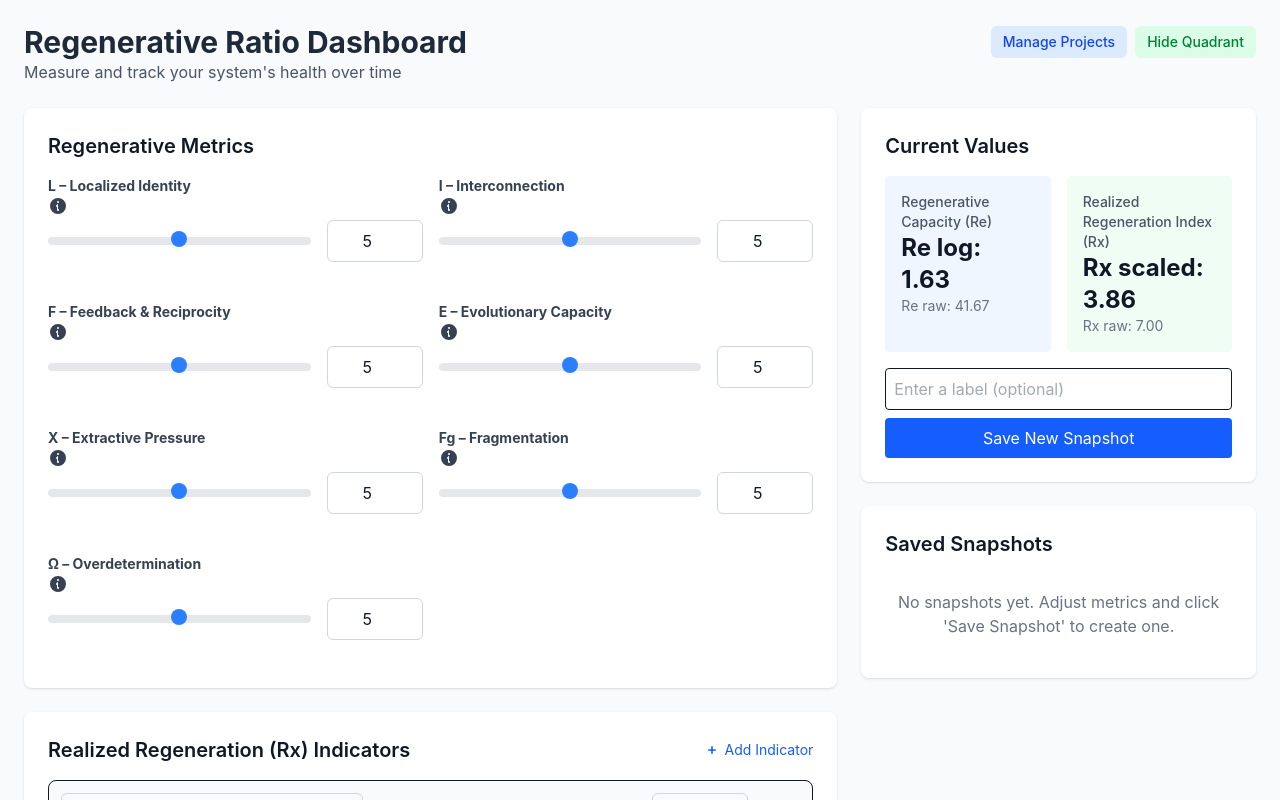
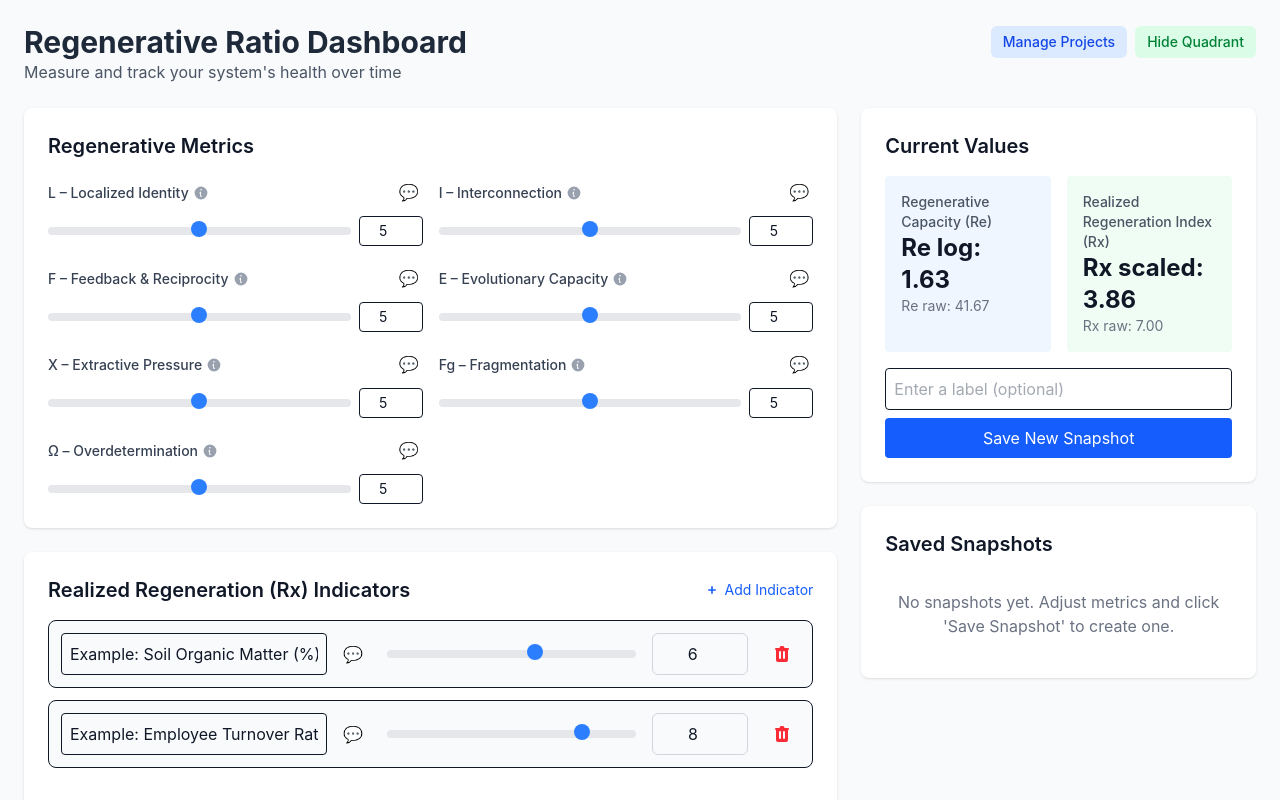
Before and after one commit to GregTrifan/re-calculator, a React (Vite) app: page / in a window 1280 px wide. Shown: the top 800 px of the page. Built offline with nearby package versions, Linux system fonts and the light colour scheme.

Commit message:
add comment fields

```diff
--- a/src/ReRxManager.jsx
+++ b/src/ReRxManager.jsx
@@ -6,6 +6,7 @@ import { generateColorFromId, getLightBackgroundColor } from './utils/colorUtils
 import ProjectManager from './components/ProjectManager';
 import ReMetricSlider from './components/ReMetricSlider';
 import RxIndicatorInput from './components/RxIndicatorInput';
+import ReMetricInput from './components/ReMetricInput';
 import QuadrantChart from './components/QuadrantChart';
 import TemporalEvolutionChart from './components/TemporalEvolutionChart';
 import { InfoIcon, PlusIcon, TrashIcon, PencilIcon, CheckIcon, XIcon } from './components/Icons';
@@ -22,6 +23,16 @@ const INITIAL_METRICS = {
   X: 5,
   Fg: 5,
   Omega: 5
+};
+
+const INITIAL_METRIC_COMMENTS = {
+  L: '',
+  I: '',
+  F: '',
+  E: '',
+  X: '',
+  Fg: '',
+  Omega: ''
 };
 
 const INITIAL_RX_INDICATORS = [
@@ -76,6 +87,8 @@ function ReRxManager() {
   const [activeProjectId, setActiveProjectId] = useState(null);
   const [metrics, setMetrics] = useState(INITIAL_METRICS);
   const [rxIndicators, setRxIndicators] = useState(INITIAL_RX_INDICATORS);
+  const [indicatorComments, setIndicatorComments] = useState({});
+  const [metricComments, setMetricComments] = useState(INITIAL_METRIC_COMMENTS);
   const [snapshotLabel, setSnapshotLabel] = useState('');
   const [editingSnapshotId, setEditingSnapshotId] = useState(null);
   const [showProjectManager, setShowProjectManager] = useState(false);
@@ -215,6 +228,21 @@ function ReRxManager() {
     const { reLog } = calculateRe();
     const { rxScaled } = calculateRx();
 
+    // Prepare indicators with their comments
+    const indicatorsWithComments = rxIndicators.map(indicator => ({
+      ...indicator,
+      comment: indicatorComments[indicator.id] || ''
+    }));
+
+    // Prepare metrics with their comments for saving
+    const metricsWithComments = Object.keys(metrics).reduce((acc, key) => ({
+      ...acc,
+      [key]: metrics[key] // Keep just the value for now to maintain backward compatibility
+    }), {});
+
+    // Store metric comments separately in the snapshot
+    const snapshotMetricComments = { ...metricComments };
+
     setProjects(prevProjects =>
       prevProjects.map(proj => {
         if (proj.id === activeProjectId) {
@@ -225,8 +253,9 @@ function ReRxManager() {
                 return {
                   ...tp,
                   label: snapshotLabel.trim() || `Snapshot ${new Date().toLocaleString()}`,
-                  metrics: { ...metrics },
-                  rxIndicators: [...rxIndicators],
+                  metrics: metricsWithComments,
+                  metricComments: snapshotMetricComments,
+                  rxIndicators: indicatorsWithComments,
                   reLog,
                   rxScaled,
                   x: reLog,
@@ -244,6 +273,7 @@ function ReRxManager() {
     // Reset editing state
     setEditingSnapshotId(null);
     setSnapshotLabel('');
+    setIndicatorComments({});
   };
 
   // Cancel editing and reset form
@@ -251,6 +281,8 @@ function ReRxManager() {
     setEditingSnapshotId(null);
     setMetrics(INITIAL_METRICS);
     setRxIndicators(INITIAL_RX_INDICATORS);
+    setIndicatorComments({});
+    setMetricComments(INITIAL_METRIC_COMMENTS);
     setSnapshotLabel('');
   };
 
@@ -263,6 +295,12 @@ function ReRxManager() {
       return;
     }
 
+    // Prepare indicators with their comments
+    const indicatorsWithComments = rxIndicators.map(indicator => ({
+      ...indicator,
+      comment: indicatorComments[indicator.id] || ''
+    }));
+
     const label = customLabel || (snapshotLabel.trim() !== '' ? snapshotLabel : `Snapshot ${new Date().toLocaleString()}`);
     console.log('Using label:', label);
 
@@ -274,8 +312,12 @@ function ReRxManager() {
       id: Date.now().toString(),
       label: label.trim(),
       timestamp: new Date().toISOString(),
-      metrics: { ...metrics },
-      rxIndicators: rxIndicators.map(({ id, name, value }) => ({ id, name, value })),
+      metrics: Object.keys(metrics).reduce((acc, key) => ({
+        ...acc,
+        [key]: metrics[key] // Keep just the value for now to maintain backward compatibility
+      }), {}),
+      metricComments: { ...metricComments },
+      rxIndicators: indicatorsWithComments,
       reLog,
       rxScaled,
       // Add coordinates for quadrant chart using the calculated values
@@ -338,16 +380,35 @@ function ReRxManager() {
 
     // Update metrics
     setMetrics({
-      ...snapshot.metrics,
-      // Ensure all metrics are defined and within range
-      L: Math.min(10, Math.max(0, snapshot.metrics.L || 5)),
-      I: Math.min(10, Math.max(0, snapshot.metrics.I || 5)),
-      F: Math.min(10, Math.max(0, snapshot.metrics.F || 5)),
-      E: Math.min(10, Math.max(0, snapshot.metrics.E || 5)),
-      X: Math.min(10, Math.max(0, snapshot.metrics.X || 5)),
-      Fg: Math.min(10, Math.max(0, snapshot.metrics.Fg || 5)),
-      Omega: Math.min(10, Math.max(0, snapshot.metrics.Omega || 5))
+      L: Math.min(10, Math.max(0, snapshot.metrics?.L || 5)),
+      I: Math.min(10, Math.max(0, snapshot.metrics?.I || 5)),
+      F: Math.min(10, Math.max(0, snapshot.metrics?.F || 5)),
+      E: Math.min(10, Math.max(0, snapshot.metrics?.E || 5)),
+      X: Math.min(10, Math.max(0, snapshot.metrics?.X || 5)),
+      Fg: Math.min(10, Math.max(0, snapshot.metrics?.Fg || 5)),
+      Omega: Math.min(10, Math.max(0, snapshot.metrics?.Omega || 5))
     });
+
+    // Load metric comments if they exist
+    if (snapshot.metricComments) {
+      setMetricComments({
+        ...INITIAL_METRIC_COMMENTS,
+        ...snapshot.metricComments
+      });
+    } else {
+      setMetricComments(INITIAL_METRIC_COMMENTS);
+    }
+
+    // Load indicator comments
+    if (snapshot.rxIndicators) {
+      const comments = {};
+      snapshot.rxIndicators.forEach(ind => {
+        if (ind.comment) {
+          comments[ind.id] = ind.comment;
+        }
+      });
+      setIndicatorComments(comments);
+    }
 
     // Set the snapshot label if we're editing
     if (isEdit) {
@@ -374,9 +435,18 @@ function ReRxManager() {
 
   // Rx Indicator management
   const handleMetricChange = (metric, value) => {
+    const newValue = Math.min(10, Math.max(0, parseFloat(value) || 0));
     setMetrics(prev => ({
       ...prev,
-      [metric]: Math.min(10, Math.max(0, parseFloat(value) || 0))
+      [metric]: newValue
+    }));
+    return newValue;
+  };
+
+  const handleMetricCommentChange = (metricId, text) => {
+    setMetricComments(prev => ({
+      ...prev,
+      [metricId]: text
     }));
   };
 
@@ -384,6 +454,13 @@ function ReRxManager() {
     setRxIndicators(
       rxIndicators.map(ind => (ind.id === id ? { ...ind, [field]: value } : ind))
     );
+  };
+
+  const handleCommentChange = (indicatorId, text) => {
+    setIndicatorComments(prev => ({
+      ...prev,
+      [indicatorId]: text
+    }));
   };
 
   const handleRxIndicatorNameChange = (id, name) => {
@@ -468,19 +545,24 @@ function ReRxManager() {
           <div className="bg-white p-6 rounded-lg shadow">
             <h2 className="text-xl font-semibold mb-4">Regenerative Metrics</h2>
             <div className="grid grid-cols-1 md:grid-cols-2 gap-4">
-              {Object.entries(metrics).map(([key, value]) => (
-                <ReMetricSlider
+              {Object.entries(metrics).map(([key, value]) => {
+                const definition = variableDefinitions[key];
+                return (
+                  <ReMetricInput
                     key={key}
                     id={key}
                     label={key}
                     value={value}
-                  onChange={(e) => handleMetricChange(key, parseFloat(e.target.value))}
+                    onChange={(newValue) => handleMetricChange(key, newValue)}
                     min={0.01}
                     max={10}
                     step={0.01}
-                  definition={variableDefinitions[key]}
+                    definition={definition} // Pass the full definition object
+                    comment={metricComments[key] || ''}
+                    onCommentChange={handleMetricCommentChange}
                   />
-              ))}
+                );
+              })}
             </div>
           </div>
 
@@ -497,7 +579,14 @@ function ReRxManager() {
             </div>
             <div className="space-y-2 mb-4">
               {rxIndicators.map(ind => (
-                <RxIndicatorInput key={ind.id} indicator={ind} onUpdate={handleRxIndicatorChange} onRemove={removeRxIndicator} />
+                <RxIndicatorInput
+                  key={ind.id}
+                  indicator={ind}
+                  onUpdate={handleRxIndicatorChange}
+                  onRemove={removeRxIndicator}
+                  comment={indicatorComments[ind.id] || ''}
+                  onCommentChange={handleCommentChange}
+                />
               ))}
             </div>
           </div>
--- /dev/null
+++ b/src/components/ReMetricInput.jsx
@@ -0,0 +1,94 @@
+import React, { useState } from 'react';
+import Tooltip from './Tooltip';
+import { InfoIcon } from './Icons';
+
+const ReMetricInput = ({ id, label, value, min, max, step, definition, onChange, comment = '', onCommentChange }) => {
+  const [showComment, setShowComment] = useState(false);
+  const [localValue, setLocalValue] = useState(value);
+
+  const handleChange = (e) => {
+    const newValue = parseFloat(e.target.value);
+    setLocalValue(newValue);
+    onChange(newValue);
+  };
+
+  const handleBlur = () => {
+    // Ensure value stays within bounds
+    const clampedValue = Math.min(max, Math.max(min, localValue));
+    if (clampedValue !== localValue) {
+      setLocalValue(clampedValue);
+      onChange(clampedValue);
+    }
+  };
+
+  return (
+    <div className="space-y-2">
+      <div className="flex items-center justify-between">
+        <div className="flex items-center min-w-0">
+          <Tooltip text={definition?.description || ''}>
+            <div className="flex items-center min-w-0">
+              <label
+                htmlFor={id}
+                className="block text-sm font-medium text-gray-700 truncate"
+                title={definition?.name || label}
+              >
+                {definition?.name || label}
+              </label>
+              <span className="ml-1 text-gray-400 hover:text-gray-600 cursor-help flex-shrink-0">
+                <InfoIcon className="h-4 w-4" />
+              </span>
+            </div>
+          </Tooltip>
+        </div>
+        <div className="flex items-center">
+          <button
+            type="button"
+            onClick={() => setShowComment(!showComment)}
+            className="ml-2 p-1 text-gray-500 hover:text-gray-700"
+            title={showComment ? 'Hide comment' : 'Add comment'}
+          >
+            {comment ? '📝' : '💬'}
+          </button>
+        </div>
+      </div>
+
+      <div className="flex items-center space-x-2">
+        <input
+          type="range"
+          id={id}
+          min={min}
+          max={max}
+          step={step}
+          value={localValue}
+          onChange={handleChange}
+          onBlur={handleBlur}
+          className="flex-1 h-2 bg-gray-200 rounded-lg appearance-none cursor-pointer"
+        />
+        <input
+          type="number"
+          min={min}
+          max={max}
+          step={step}
+          value={localValue}
+          onChange={handleChange}
+          onBlur={handleBlur}
+          className="w-16 p-1 border rounded text-center text-sm"
+        />
+      </div>
+
+      {showComment && (
+        <div className="mt-1">
+          <textarea
+            value={comment}
+            onChange={(e) => onCommentChange && onCommentChange(id, e.target.value)}
+            className="w-full p-2 text-xs border rounded"
+            placeholder={`Add notes about ${label}...`}
+            rows="2"
+          />
+        </div>
+      )}
+    </div>
+  );
+};
+
+export default ReMetricInput;
--- a/src/components/RxIndicatorInput.jsx
+++ b/src/components/RxIndicatorInput.jsx
@@ -1,16 +1,44 @@
-import React from 'react';
+import React, { useState, useEffect } from 'react';
 import { TrashIcon } from './Icons';
 
-const RxIndicatorInput = ({ indicator, onUpdate, onRemove }) => {
+const RxIndicatorInput = ({
+  indicator,
+  onUpdate,
+  onRemove,
+  comment = '',
+  onCommentChange
+}) => {
+  const [showComment, setShowComment] = useState(false);
     return (
         <div className="flex items-center space-x-4 mb-3 p-3 bg-gray-50 rounded-lg border">
-            <input
-                type="text"
-                value={indicator.name}
-                onChange={(e) => onUpdate(indicator.id, 'name', e.target.value)}
-                placeholder="Indicator Name (e.g., 'Water Quality')"
-                className="flex-grow p-2 border border-gray-300 rounded-md focus:ring-blue-500 focus:border-blue-500"
-            />
+            <div className="flex-1 space-y-2">
+        <div className="flex items-center space-x-2">
+          <input
+            type="text"
+            value={indicator.name}
+            onChange={(e) => onUpdate(indicator.id, 'name', e.target.value)}
+            className="flex-1 p-2 border rounded"
+            placeholder="Indicator name"
+          />
+          <button
+            type="button"
+            onClick={() => setShowComment(!showComment)}
+            className="p-2 text-gray-500 hover:text-gray-700"
+            title={showComment ? 'Hide comment' : 'Add comment'}
+          >
+            💬
+          </button>
+        </div>
+        {showComment && (
+          <textarea
+            value={comment}
+            onChange={(e) => onCommentChange && onCommentChange(indicator.id, e.target.value)}
+            className="w-full p-2 border rounded text-sm"
+            placeholder="Add context or notes for this indicator..."
+            rows="2"
+          />
+        )}
+      </div>
             <div className="flex items-center space-x-4 w-1/2">
                 <input
                     type="range"
```
Lines whose indentation alone changed are shown as unchanged.
